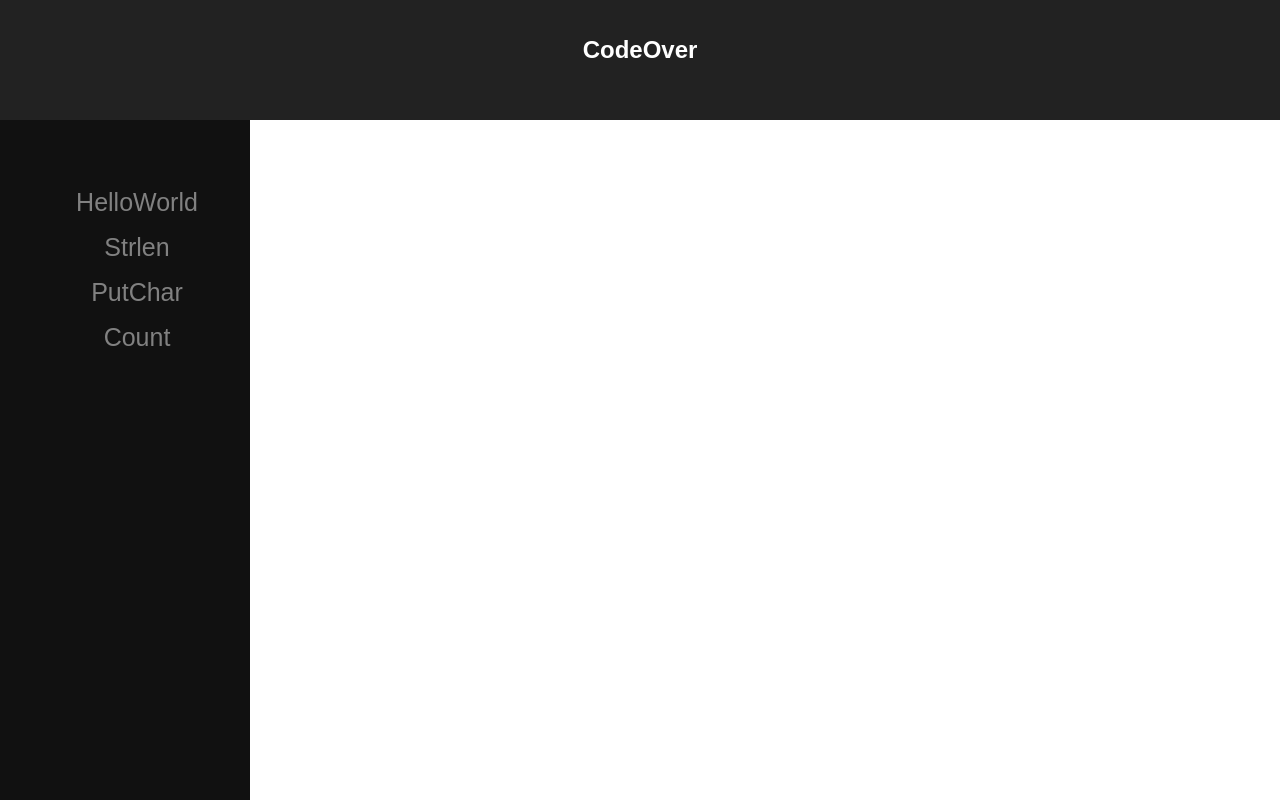
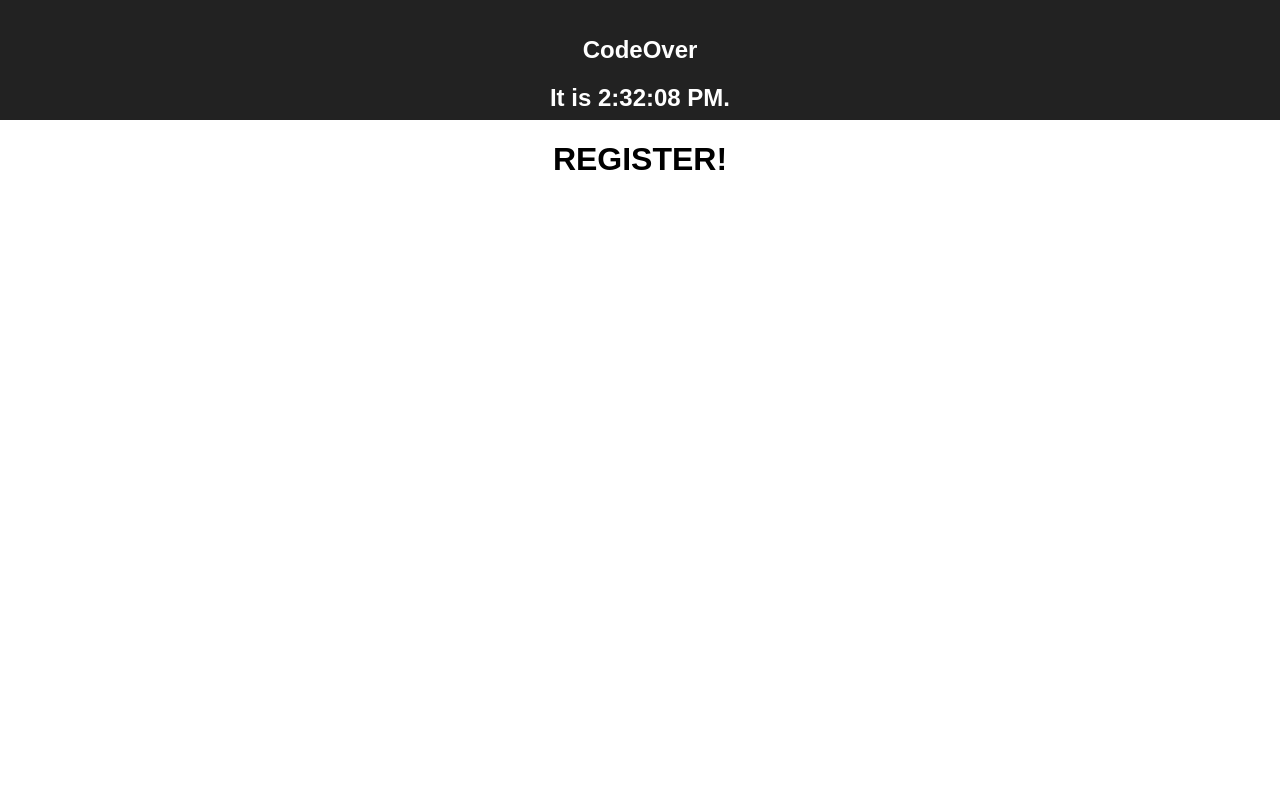
Before and after one commit to cedricvoinnet/CodeOver, a React (Create React App) app in the folder codeover/: page /register in a window 1280 px wide. Built offline with nearby package versions, Linux system fonts and the light colour scheme.

Commit message:
Routing sur les login, register et home

```diff
--- a/codeover/package.json
+++ b/codeover/package.json
@@ -5,6 +5,7 @@
   "dependencies": {
     "react": "^16.2.0",
     "react-dom": "^16.2.0",
+    "react-router-dom": "^4.2.2",
     "react-scripts": "1.1.1"
   },
   "scripts": {
@@ -28,8 +29,6 @@
     "react-bootstrap": "^0.32.1"
   },
   "babel": {
-    "presets": [
-      "env"
-    ]
+    "presets": ["env"]
   }
 }
--- a/codeover/src/App.js
+++ b/codeover/src/App.js
@@ -1,25 +1,24 @@
-import React, { Component } from 'react';
-import logo from './logo.svg';
-import './App.css';
+import React from "react";
+import "./App.css";
+import Clock from "./Clock";
+import BasicRouter from "./BasicRouter";
 
-class App extends Component {
-  render() {
-    return (
+const App = () => (
   <div className="App">
     <header className="App-header">
       <h1 className="App-title">CodeOver</h1>
+      <Clock />
     </header>
 
-        <div className="App-sidebar">
+    <BasicRouter />
+
+    {/* <div className="App-sidebar">
       <a href="#">HelloWorld</a>
       <a href="#">Strlen</a>
       <a href="#">PutChar</a>
       <a href="#">Count</a>
-
-        </div>
+    </div> */}
   </div>
 );
-  }
-}
 
 export default App;
--- /dev/null
+++ b/codeover/src/BasicRouter.js
@@ -0,0 +1,21 @@
+import React, { Component } from "react";
+import { BrowserRouter as Router, Route, Link } from "react-router-dom";
+import Home from "./Home/Home";
+import Login from "./Login/Login";
+import Register from "./Register/Register";
+
+class BasicRouter extends Component {
+  render() {
+    return (
+      <Router>
+        <div>
+          <Route exact path="/" component={Home} />
+          <Route path="/login" component={Login} />
+          <Route path="/register" component={Register} />
+        </div>
+      </Router>
+    );
+  }
+}
+
+export default BasicRouter;
--- /dev/null
+++ b/codeover/src/Clock.js
@@ -0,0 +1,31 @@
+import React, { Component } from "react";
+
+class Clock extends Component {
+  constructor(props) {
+    super(props);
+    this.state = { date: new Date() };
+  }
+
+  componentDidMount() {
+    this.timerID = setInterval(() => this.tick(), 1000);
+  }
+
+  componentWillUnmount() {
+    clearInterval(this.timerID);
+  }
+
+  tick() {
+    this.setState({
+      date: new Date()
+    });
+  }
+  render() {
+    return (
+      <div>
+        <h2>It is {this.state.date.toLocaleTimeString()}.</h2>
+      </div>
+    );
+  }
+}
+
+export default Clock;
--- /dev/null
+++ b/codeover/src/Home/Home.js
@@ -0,0 +1,5 @@
+import React from "react";
+
+const Home = () => <h1>HOME!</h1>;
+
+export default Home;
--- /dev/null
+++ b/codeover/src/Login/Login.js
@@ -0,0 +1,5 @@
+import React from "react";
+
+const Login = () => <h1>LOGIN!</h1>;
+
+export default Login;
--- /dev/null
+++ b/codeover/src/Register/Register.js
@@ -0,0 +1,5 @@
+import React from "react";
+
+const Register = () => <h1>REGISTER!</h1>;
+
+export default Register;
--- a/codeover/src/index.js
+++ b/codeover/src/index.js
@@ -3,7 +3,6 @@ import ReactDOM from "react-dom";
 import "./index.css";
 import App from "./App";
 import registerServiceWorker from "./registerServiceWorker";
-import Login from "./Login";
 
 ReactDOM.render(<App name="Cedric" />, document.getElementById("root"));
 registerServiceWorker();
```
Also changed, not shown: codeover/src/registerServiceWorker.js (+13 -13 lines), codeover/.eslintrc.json, 1 other file (tests, documents, lock files or other folders). Lines whose indentation alone changed are shown as unchanged.
